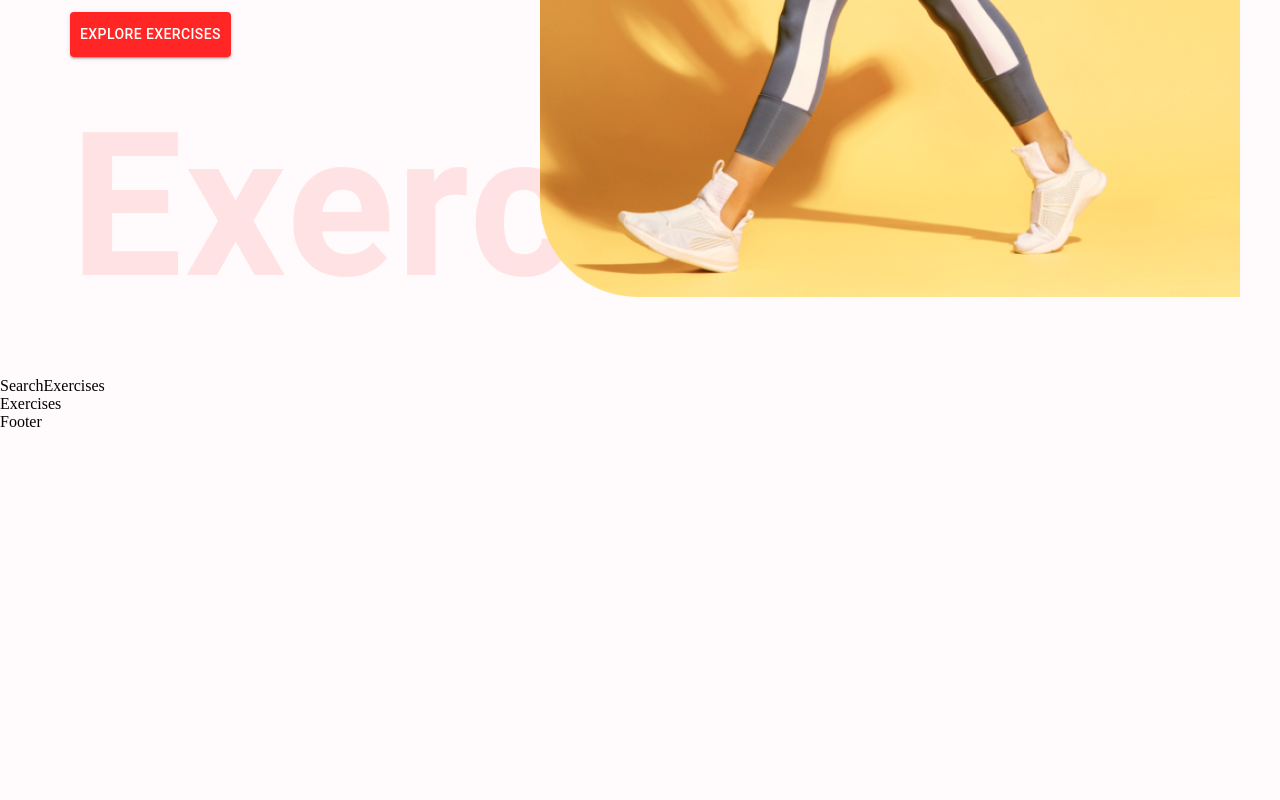
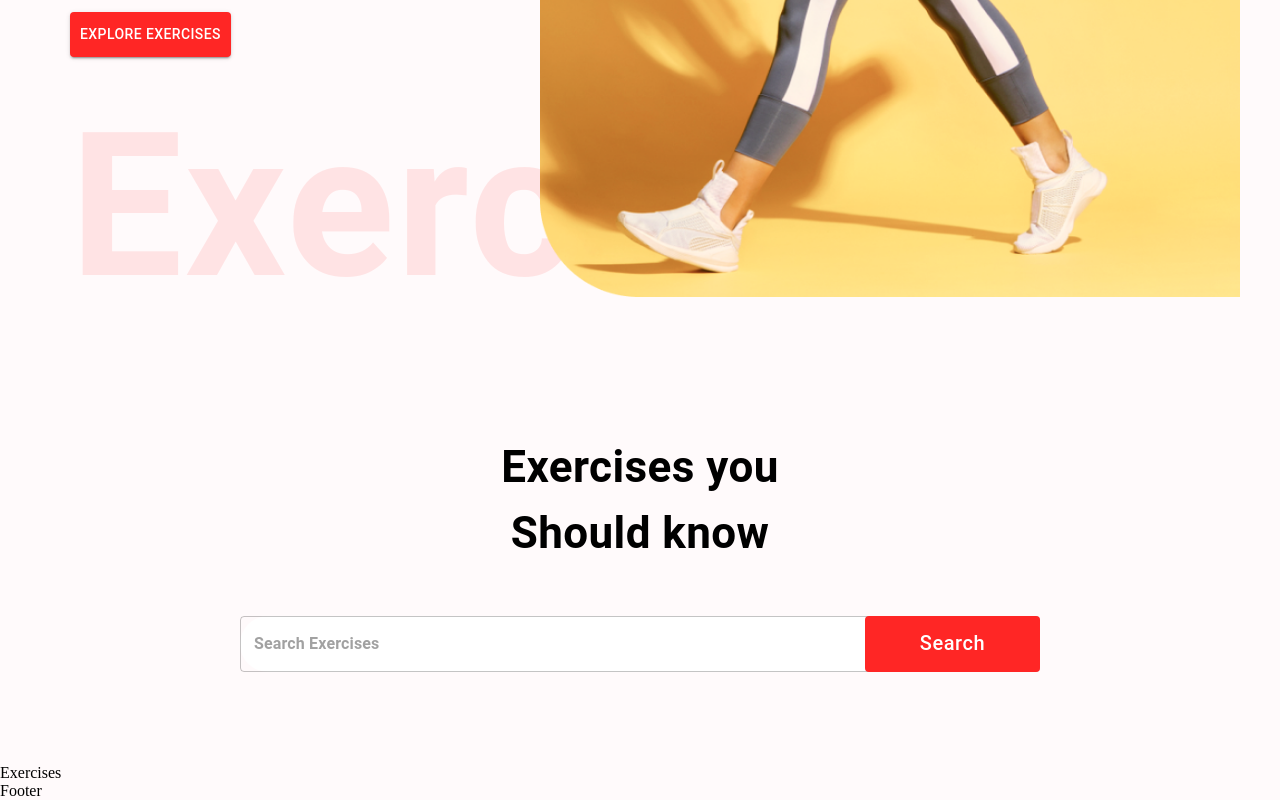
Before and after one commit to Armand0210/FitnessPlus, a React (Create React App) app in the folder fitnessplus/: page / in a window 1280 px wide. Shown: the part 565-1365 px from the top of the page. Before the commit the page ends 996 px from the top, so only its background shows below. Built offline with nearby package versions, Linux system fonts and the light colour scheme.

Commit message:
Search Bar + Styling

```diff
--- a/fitnessplus/src/components/SearchExercises.js
+++ b/fitnessplus/src/components/SearchExercises.js
@@ -1,8 +1,45 @@
-import React from 'react'
+import React from 'react';
+import { useEffect, useState} from 'react';
+import { Box, Button, Stack, TextField, Typography} from '@mui/material';
+import { width } from '@mui/system';
 
 const SearchExercises = () => {
   return (
-    <div>SearchExercises</div>
+    <Stack alignItems="center" mt="37px" justifyContent="center" p="20px">
+      <Typography fontWeight={700} sx={{ fontSize: {lg: "44px", xs:"30px" }}} mb="50px" textAlign="center">
+        Exercises you <br/> Should know
+      </Typography>
+
+      <Box position="relative" marginBottom="72px">
+        <TextField
+        sx={{
+          input: {
+          fontWeight: '700',
+          border: 'none',
+          borderRadius: '4px'
+        },
+          width:{lg:'800px', xs:'350px'},
+          backgroundColor: '#fff',
+          borderRadius: '40px'
+        }}
+          height="76px"
+          value=""
+          onChange={(e) => {}}
+          placeholder="Search Exercises"
+          type="text"
+          />
+          <Button className="search-btn"
+          sx={{ bgcolor: '#ff2625',
+                color: '#fff',
+                textTransform: 'none',
+                width: {lg: '175px', xs: '80px'},
+                fontSize:{lg: '20px', xs: '14px'},
+                height: '56px',
+                position: 'absolute',
+                right: '0'
+                }} >Search</Button>
+      </Box>
+    </Stack>
   )
 }
 
```
